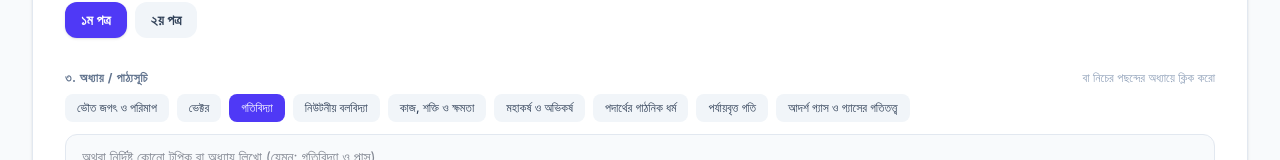
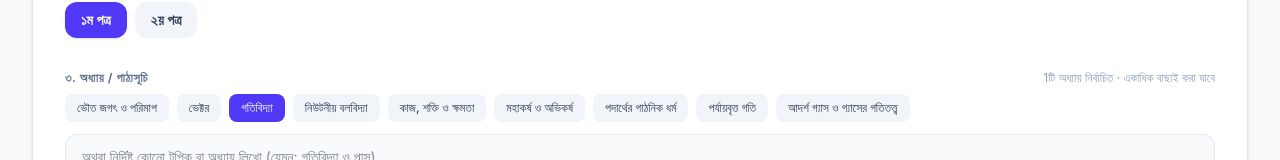
Before and after one commit to MRB13182/ExamLab-27, a React (Vite) app: page / in a window 1280 px wide. Shown: the part 761-921 px from the top of the page. Built offline with nearby package versions, Linux system fonts and the light colour scheme.

Commit message:
Add multiple chapter selection and subject-specific question pattern

```diff
--- a/src/components/ExamSetup.tsx
+++ b/src/components/ExamSetup.tsx
@@ -20,7 +20,7 @@ export const ExamSetup: React.FC<ExamSetupProps> = ({
 }) => {
   const [selectedSubjectId, setSelectedSubjectId] = useState("physics");
   const [selectedPaper, setSelectedPaper] = useState("১ম পত্র");
-  const [selectedChapter, setSelectedChapter] = useState("গতিবিদ্যা");
+  const [selectedChapters, setSelectedChapters] = useState<string[]>(["গতিবিদ্যা"]);
   const [customChapter, setCustomChapter] = useState("");
   const [examType, setExamType] = useState<ExamType>("Both");
   const [difficulty, setDifficulty] = useState<ExamDifficulty>("Board standard");
@@ -38,18 +38,18 @@ export const ExamSetup: React.FC<ExamSetupProps> = ({
     const defaultPaper = sub.papers[0];
     setSelectedPaper(defaultPaper);
     const chapters = sub.chapters[defaultPaper] || [];
-    setSelectedChapter(chapters[0] || "");
+    setSelectedChapters(chapters.length ? [chapters[0]] : []);
     setCustomChapter("");
   };
 
   const handlePaperChange = (paper: string) => {
     setSelectedPaper(paper);
     const chapters = currentSubject.chapters[paper] || [];
-    setSelectedChapter(chapters[0] || "");
+    setSelectedChapters(chapters.length ? [chapters[0]] : []);
     setCustomChapter("");
   };
 
-  const activeChapterName = customChapter.trim() || selectedChapter;
+  const activeChapterName = customChapter.trim() || selectedChapters.join(" • ");
 
   const handleSubmit = async (e: React.FormEvent) => {
     e.preventDefault();
@@ -78,6 +78,8 @@ export const ExamSetup: React.FC<ExamSetupProps> = ({
           subject: `${currentSubject.name} (${currentSubject.nameEn})`,
           paper: selectedPaper,
           chapter: activeChapterName,
+          chapters: customChapter.trim() ? [customChapter.trim()] : selectedChapters,
+          questionPattern: currentSubject.questionPattern || "Use standard HSC question style for this subject and paper.",
           type: examType,
           difficulty,
           durationMinutes,
@@ -244,19 +246,19 @@ export const ExamSetup: React.FC<ExamSetupProps> = ({
               <label className="block text-xs font-bold uppercase tracking-wider text-slate-500">
                 ৩. অধ্যায় / পাঠ্যসূচি
               </label>
-              <span className="text-xs text-slate-400">বা নিচের পছন্দের অধ্যায়ে ক্লিক করো</span>
+              <span className="text-xs text-slate-400">{selectedChapters.length}টি অধ্যায় নির্বাচিত · একাধিক বাছাই করা যাবে</span>
             </div>
 
             {/* Quick Presets */}
             <div className="flex flex-wrap gap-1.5 sm:gap-2 mb-3">
               {availableChapters.map((ch) => {
-                const isSelected = selectedChapter === ch && !customChapter.trim();
+                const isSelected = selectedChapters.includes(ch) && !customChapter.trim();
                 return (
                   <button
                     key={ch}
                     type="button"
                     onClick={() => {
-                      setSelectedChapter(ch);
+                      setSelectedChapters((prev) => prev.includes(ch) ? prev.filter((item) => item !== ch) : [...prev, ch]);
                       setCustomChapter("");
                     }}
                     className={`px-3 py-1.5 rounded-lg text-xs font-medium transition-all ${
```
